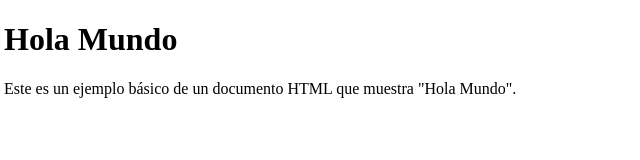
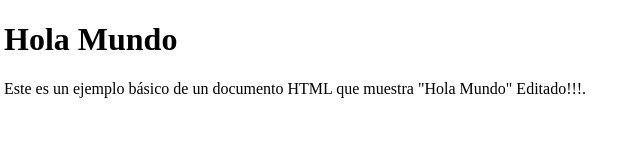
Before and after one commit to CiJuBar/P2, a plain HTML site: page index.html in a window 1280 px wide. Shown: the full height of the page, 4-644 px from the left. Drawn offline with Linux system fonts and the light colour scheme.

Commit message:
Update index.html

```diff
--- a/index.html
+++ b/index.html
@@ -7,6 +7,6 @@
 </head>
 <body>
     <h1>Hola Mundo</h1>
-    <p>Este es un ejemplo básico de un documento HTML que muestra "Hola Mundo".</p>
+    <p>Este es un ejemplo básico de un documento HTML que muestra "Hola Mundo" Editado!!!.</p>
 </body>
 </html>
```
